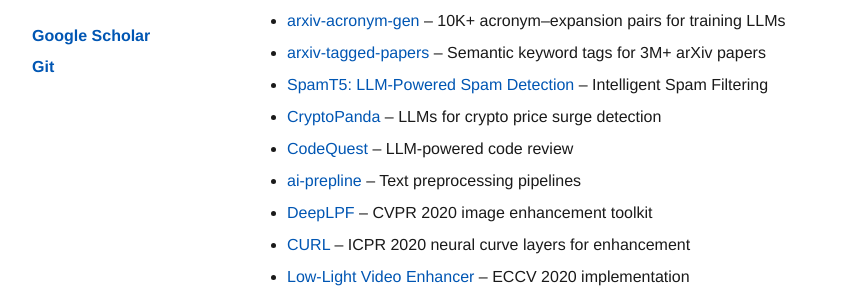
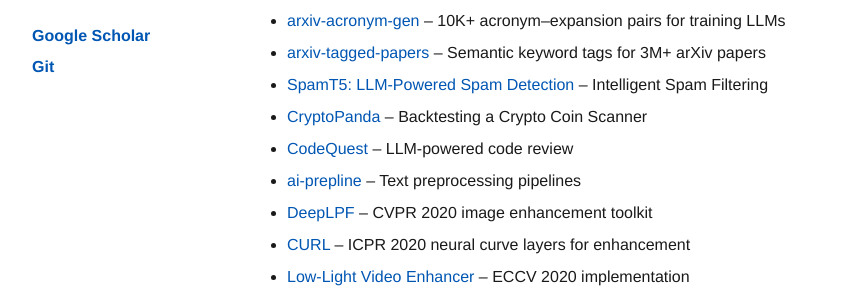
Before and after one commit to sjmoran/sjmoran.github.io, a Jekyll site: the page built from index.md, in a window 1280 px wide and 900 px high. Shown: the part 423-723 px from the top of the window, without its empty margins (8-861 px from the left). Built offline with Jekyll 4.4.1, drawn with Linux system fonts in a browser that asks for light colours.

Commit message:
Update side-projects.html

```diff
--- a/_includes/side-projects.html
+++ b/_includes/side-projects.html
@@ -3,7 +3,7 @@
   <li><a href="https://huggingface.co/datasets/sjmoran/arxiv-acronym-gen">arxiv-acronym-gen</a> – 10K+ acronym–expansion pairs for training LLMs</li>
   <li><a href="https://huggingface.co/datasets/sjmoran/arxiv-tagged-papers">arxiv-tagged-papers</a> – Semantic keyword tags for 3M+ arXiv papers</li>
   <li><a href="https://github.com/jpmorganchase/llm-email-spam-detection">SpamT5: LLM-Powered Spam Detection</a> – Intelligent Spam Filtering</li>
-  <li><a href="https://github.com/sjmoran/crypto-panda">CryptoPanda</a> – LLMs for crypto price surge detection</li>
+  <li><a href="https://github.com/sjmoran/crypto-panda">CryptoPanda</a> – Backtesting a Crypto Coin Scanner </li>
   <li><a href="https://github.com/jpmorganchase/codequest">CodeQuest</a> – LLM-powered code review</li>
   <li><a href="https://github.com/jpmorganchase/ai-prepline">ai-prepline</a> – Text preprocessing pipelines</li>
   <li><a href="https://github.com/sjmoran/DeepLPF">DeepLPF</a> – CVPR 2020 image enhancement toolkit</li>
```
